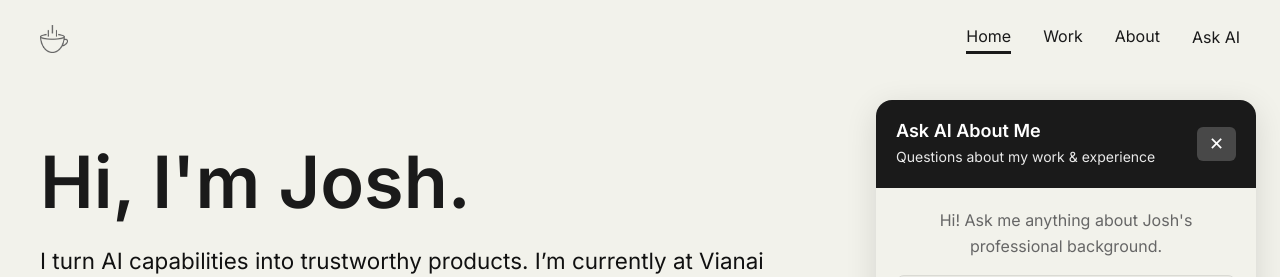
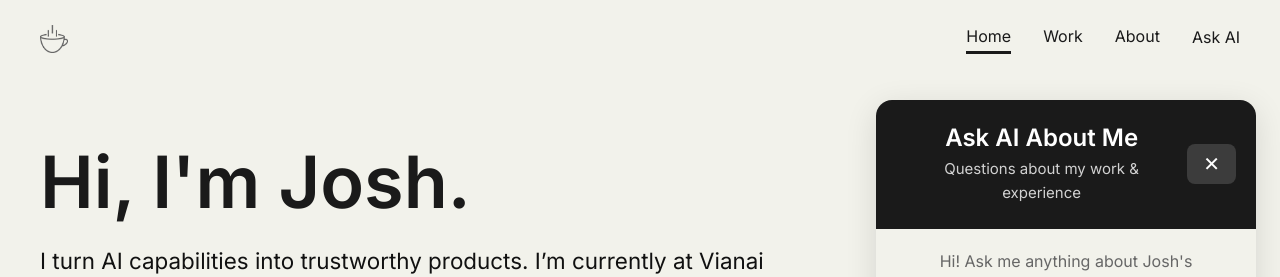
Before and after one commit to driftcafe/driftcafe.com, a Next.js app: page / in a window 1280 px wide. Both pictures are taken after a click on the button "Ask AI". Shown: the top 277 px of the page. Built offline with nearby package versions, Linux system fonts and the light colour scheme.

Commit message:
Redesign chat header: centered title, larger buttons on sides

```diff
--- a/src/components/ChatWidget.tsx
+++ b/src/components/ChatWidget.tsx
@@ -144,65 +144,76 @@ export default function ChatWidget() {
                     {/* Header */}
                     <div
                         style={{
-                            padding: '20px',
+                            padding: '24px 20px',
                             background: '#1A1A1A',
                             color: 'white',
                             display: 'flex',
                             justifyContent: 'space-between',
                             alignItems: 'center',
+                            gap: '16px',
                         }}
                     >
-                        <div>
-                            <h3 style={{ margin: 0, fontSize: '18px', fontWeight: 600 }}>
-                                Ask AI About Me
-                            </h3>
-                            <p style={{ margin: '4px 0 0', fontSize: '14px', opacity: 0.9 }}>
-                                Questions about my work & experience
-                            </p>
-                        </div>
-                        <div style={{ display: 'flex', gap: '8px' }}>
+                        {/* Left: Start Over button */}
+                        <div style={{ flex: '0 0 auto' }}>
                             {messages.length > 0 && (
                                 <button
                                     onClick={() => setMessages([])}
                                     style={{
-                                        background: 'rgba(255, 255, 255, 0.2)',
+                                        background: 'rgba(255, 255, 255, 0.15)',
                                         border: 'none',
-                                        borderRadius: '6px',
-                                        padding: '8px 12px',
+                                        borderRadius: '8px',
+                                        padding: '10px 20px',
                                         color: 'white',
                                         cursor: 'pointer',
-                                        fontSize: '14px',
+                                        fontSize: '15px',
                                         fontWeight: 500,
                                         whiteSpace: 'nowrap',
                                     }}
                                     onMouseEnter={(e) =>
-                                        (e.currentTarget.style.background = 'rgba(255, 255, 255, 0.3)')
+                                        (e.currentTarget.style.background = 'rgba(255, 255, 255, 0.25)')
                                     }
                                     onMouseLeave={(e) =>
-                                        (e.currentTarget.style.background = 'rgba(255, 255, 255, 0.2)')
+                                        (e.currentTarget.style.background = 'rgba(255, 255, 255, 0.15)')
                                     }
                                 >
                                     Start Over
                                 </button>
                             )}
+                        </div>
+
+                        {/* Center: Title and subtitle */}
+                        <div style={{ flex: '1 1 auto', textAlign: 'center' }}>
+                            <h3 style={{ margin: 0, fontSize: '24px', fontWeight: 600, marginBottom: '4px' }}>
+                                Ask AI About Me
+                            </h3>
+                            <p style={{ margin: 0, fontSize: '15px', opacity: 0.8 }}>
+                                Questions about my work & experience
+                            </p>
+                        </div>
+
+                        {/* Right: Close button */}
+                        <div style={{ flex: '0 0 auto' }}>
                             <button
                                 onClick={() => setIsOpen(false)}
                                 style={{
-                                    background: 'rgba(255, 255, 255, 0.2)',
+                                    background: 'rgba(255, 255, 255, 0.15)',
                                     border: 'none',
-                                    borderRadius: '6px',
-                                    padding: '8px 12px',
+                                    borderRadius: '8px',
+                                    padding: '10px 16px',
                                     color: 'white',
                                     cursor: 'pointer',
-                                    fontSize: '18px',
-                                    fontWeight: 500,
+                                    fontSize: '20px',
+                                    fontWeight: 400,
                                     lineHeight: 1,
+                                    display: 'flex',
+                                    alignItems: 'center',
+                                    justifyContent: 'center',
                                 }}
                                 onMouseEnter={(e) =>
-                                    (e.currentTarget.style.background = 'rgba(255, 255, 255, 0.3)')
+                                    (e.currentTarget.style.background = 'rgba(255, 255, 255, 0.25)')
                                 }
                                 onMouseLeave={(e) =>
-                                    (e.currentTarget.style.background = 'rgba(255, 255, 255, 0.2)')
+                                    (e.currentTarget.style.background = 'rgba(255, 255, 255, 0.15)')
                                 }
                                 aria-label="Close chat"
                             >
```
